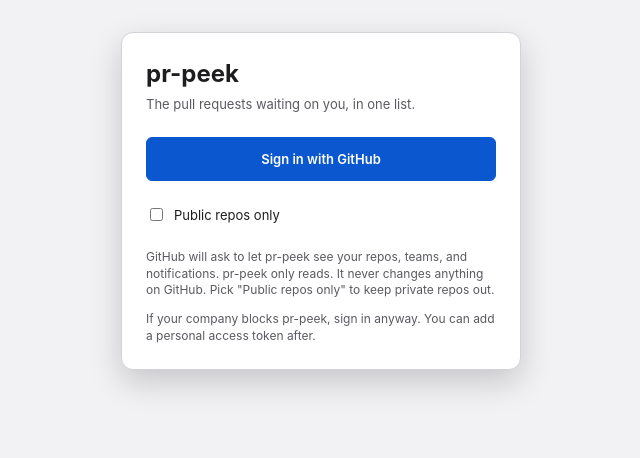
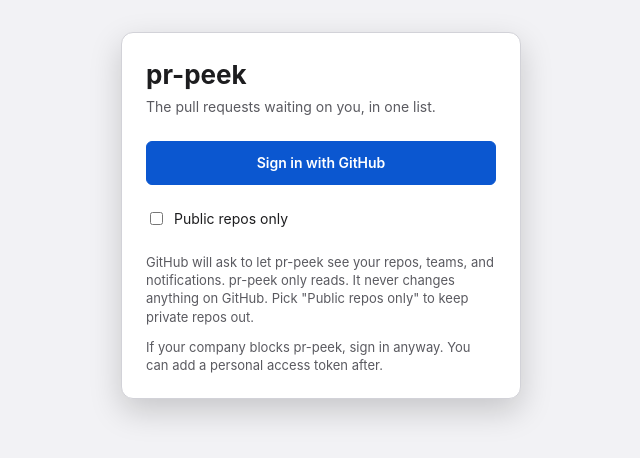
Before and after one commit to willemrosenthal/pr-peek, a React (Vite) app in the folder apps/web/: page /signin in a window 1280 px wide. Shown: the top 458 px of the page, without its empty margins (319-959 px from the left). Built offline with nearby package versions, Linux system fonts and the light colour scheme; no server answers.

Commit message:
larger font

```diff
--- a/apps/web/src/components/Control.module.css
+++ b/apps/web/src/components/Control.module.css
@@ -1,7 +1,8 @@
 .controls {
   display: flex;
+  flex-wrap: wrap;
   align-items: center;
-  gap: var(--space-4);
+  gap: var(--space-2) var(--space-4);
 }
 
 .control {
--- a/apps/web/src/components/Field.module.css
+++ b/apps/web/src/components/Field.module.css
@@ -6,6 +6,7 @@
 }
 
 .input {
+  max-width: 100%;
   min-height: var(--touch-target);
   padding: 0 var(--space-3);
   border: 1px solid var(--color-border);
--- a/apps/web/src/components/Notifications.module.css
+++ b/apps/web/src/components/Notifications.module.css
@@ -5,11 +5,12 @@
   gap: var(--space-2);
 }
 
+/* Never narrower than 12rem, so controls wrap below it instead of squeezing it. */
 .name {
   display: flex;
-  flex: 1;
+  flex: 1 1 12rem;
   flex-direction: column;
-  min-width: 0;
+  min-width: min(100%, 12rem);
   font-weight: 600;
   overflow-wrap: anywhere;
 }
--- a/apps/web/src/components/Repos.module.css
+++ b/apps/web/src/components/Repos.module.css
@@ -4,12 +4,13 @@
   gap: var(--space-3);
 }
 
+/* Never narrower than 12rem, so controls wrap below it instead of squeezing it. */
 .name {
   display: flex;
-  flex: 1;
+  flex: 1 1 12rem;
   flex-wrap: wrap;
   gap: var(--space-2);
-  min-width: 0;
+  min-width: min(100%, 12rem);
   font-weight: 600;
   overflow-wrap: anywhere;
 }
--- a/apps/web/src/components/RowText.module.css
+++ b/apps/web/src/components/RowText.module.css
@@ -1,9 +1,11 @@
+/* Never narrower than 12rem, so controls wrap below it instead of squeezing it. */
 .text {
   display: flex;
-  flex: 1;
+  flex: 1 1 12rem;
   flex-direction: column;
   gap: 2px;
-  min-width: 0;
+  min-width: min(100%, 12rem);
+  overflow-wrap: anywhere;
 }
 
 .label {
--- a/apps/web/src/pages/settings/Settings.module.css
+++ b/apps/web/src/pages/settings/Settings.module.css
@@ -80,7 +80,7 @@
   color: var(--color-text-secondary);
 }
 
-/* Phone: the tabs become a row that scrolls sideways. */
+/* Phone and menu bar: the tabs become pills that wrap onto a second row. */
 @media (max-width: 600px) {
   .page {
     padding: var(--space-4);
@@ -91,13 +91,23 @@
   }
 
   .tabs {
-    flex-direction: row;
+    flex-flow: row wrap;
+    gap: var(--space-2);
     width: auto;
-    overflow-x: auto;
   }
 
   .tab {
-    flex: none;
     min-height: var(--touch-target);
+    padding: 0 var(--space-3);
+    border: 1px solid var(--color-border);
+    border-radius: 999px;
+    background: var(--color-surface);
+  }
+
+  .active,
+  .active:hover {
+    border-color: var(--color-text);
+    background: var(--color-text);
+    color: var(--color-surface);
   }
 }
--- a/apps/web/src/styles/tokens.css
+++ b/apps/web/src/styles/tokens.css
@@ -25,12 +25,12 @@
   --font-family:
     -apple-system, BlinkMacSystemFont, "SF Pro Text", "Helvetica Neue", Arial,
     sans-serif;
-  --text-xs: 11px;
-  --text-sm: 12px;
-  --text-md: 13px;
-  --text-lg: 14px;
-  --text-xl: 18px;
-  --text-2xl: 24px;
+  --text-xs: 12px;
+  --text-sm: 13px;
+  --text-md: 14px;
+  --text-lg: 16px;
+  --text-xl: 20px;
+  --text-2xl: 26px;
 
   --space-1: 4px;
   --space-2: 8px;
```
Also changed, not shown: 3 other files (tests, documents, lock files or other folders).
